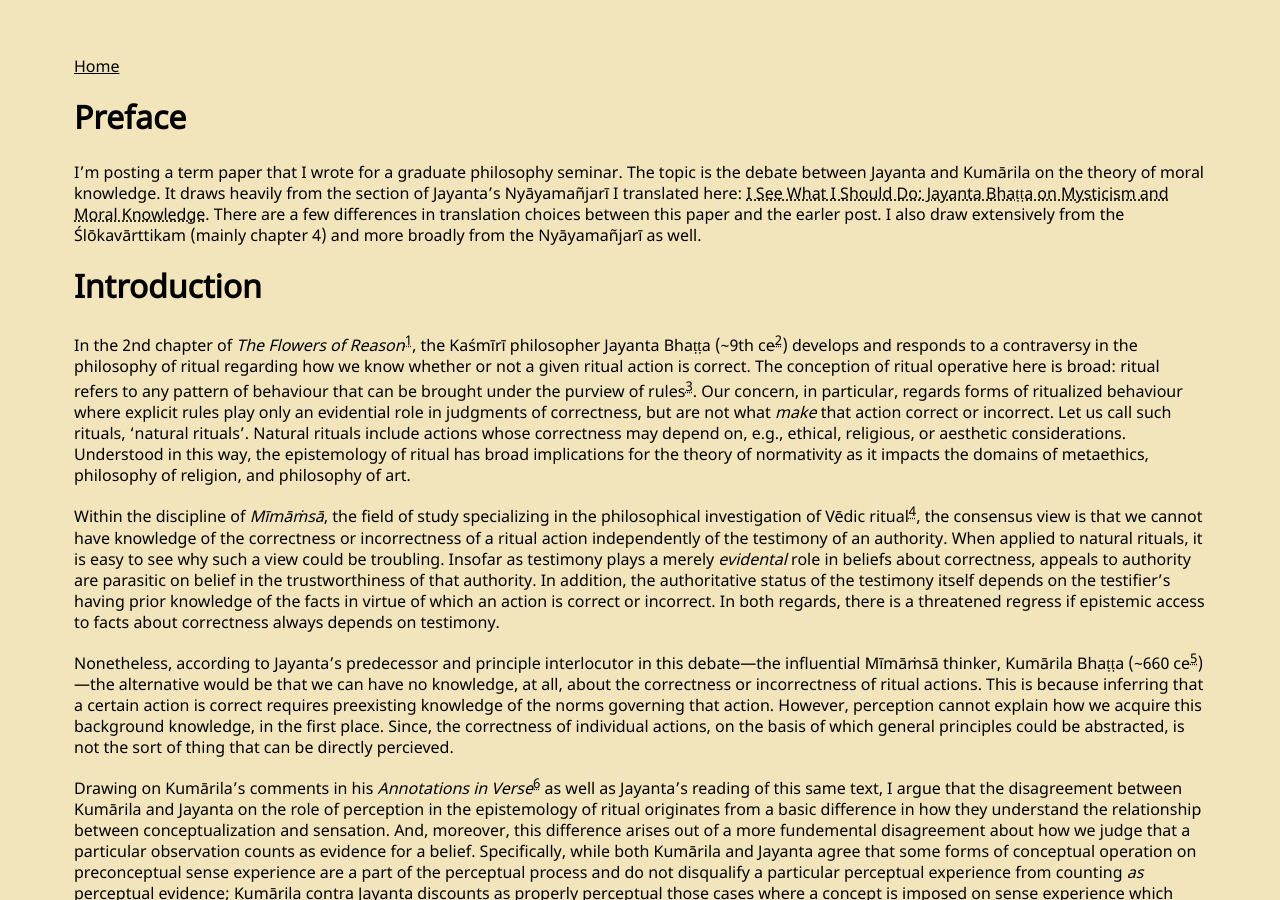
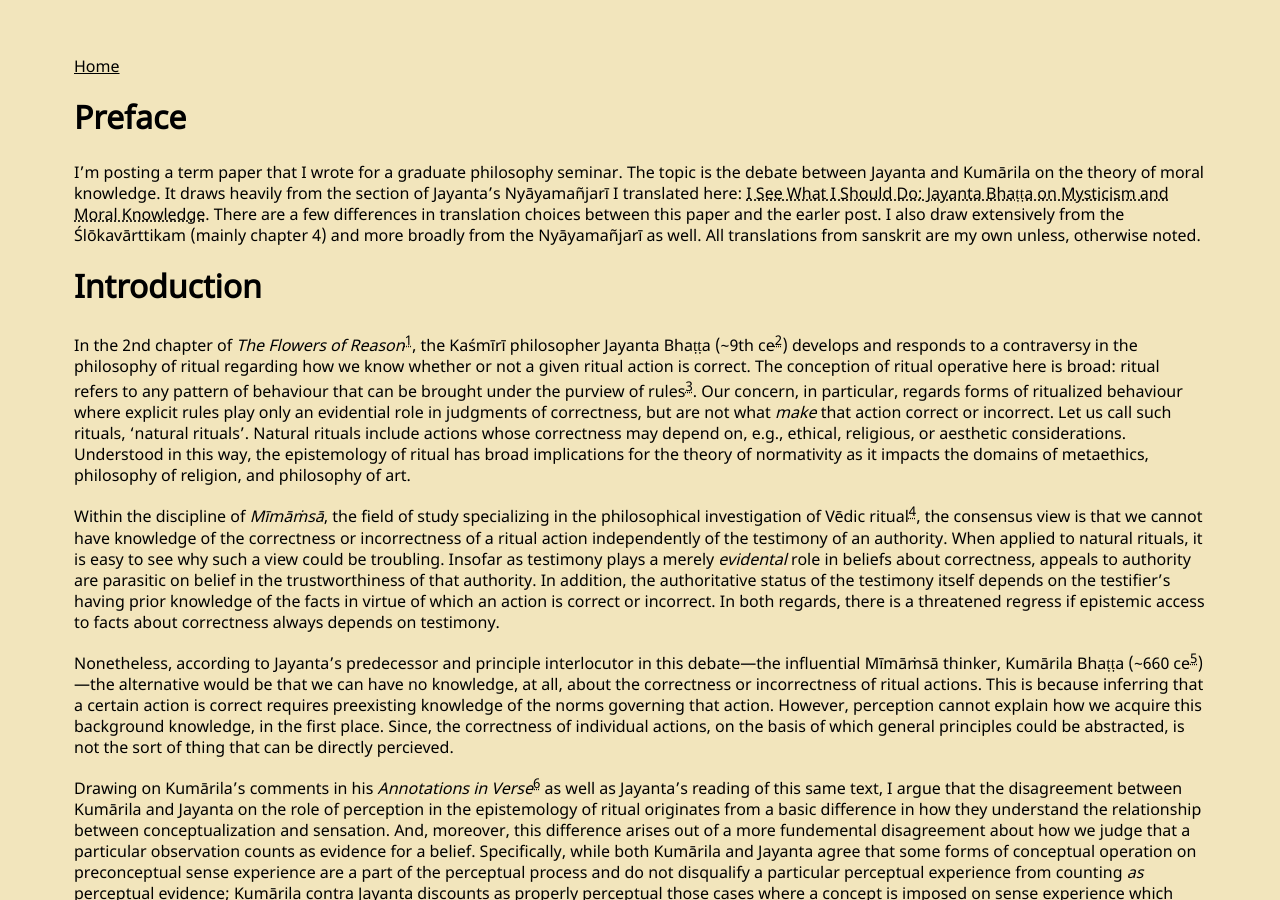
Before and after one commit to vchavali/svadhyayam.github.io, a Jekyll site: the page built from jayanta-against-kumarila-term-paper.md, in a window 1280 px wide and 900 px high. Built offline with Jekyll 4.4.1, drawn with Linux system fonts in a browser that asks for light colours; some web fonts are replaced.

Commit message:
some more edits to "jayanta against kumarila"

```diff
--- a/jayanta-against-kumarila-term-paper.md
+++ b/jayanta-against-kumarila-term-paper.md
@@ -6,7 +6,7 @@ layout: default
 
 # Preface
 
-I’m posting a term paper that I wrote for a graduate philosophy seminar. The topic is the debate between Jayanta and Kumārila on the theory of moral knowledge. It draws heavily from the section of Jayanta’s Nyāyamañjarī I translated here: <a href="jayanta_dharma_jnyaanam.html">I See What I Should Do: Jayanta Bhaṭṭa on Mysticism and Moral Knowledge</a>. There are a few differences in translation choices between this paper and the earler post. I also draw extensively from the Ślōkavārttikam (mainly chapter 4) and more broadly from the Nyāyamañjarī as well.
+I’m posting a term paper that I wrote for a graduate philosophy seminar. The topic is the debate between Jayanta and Kumārila on the theory of moral knowledge. It draws heavily from the section of Jayanta’s Nyāyamañjarī I translated here: <a href="jayanta_dharma_jnyaanam.html">I See What I Should Do: Jayanta Bhaṭṭa on Mysticism and Moral Knowledge</a>. There are a few differences in translation choices between this paper and the earler post. I also draw extensively from the Ślōkavārttikam (mainly chapter 4) and more broadly from the Nyāyamañjarī as well. All translations from sanskrit are my own unless, otherwise noted.
 
 # Introduction
 
```
